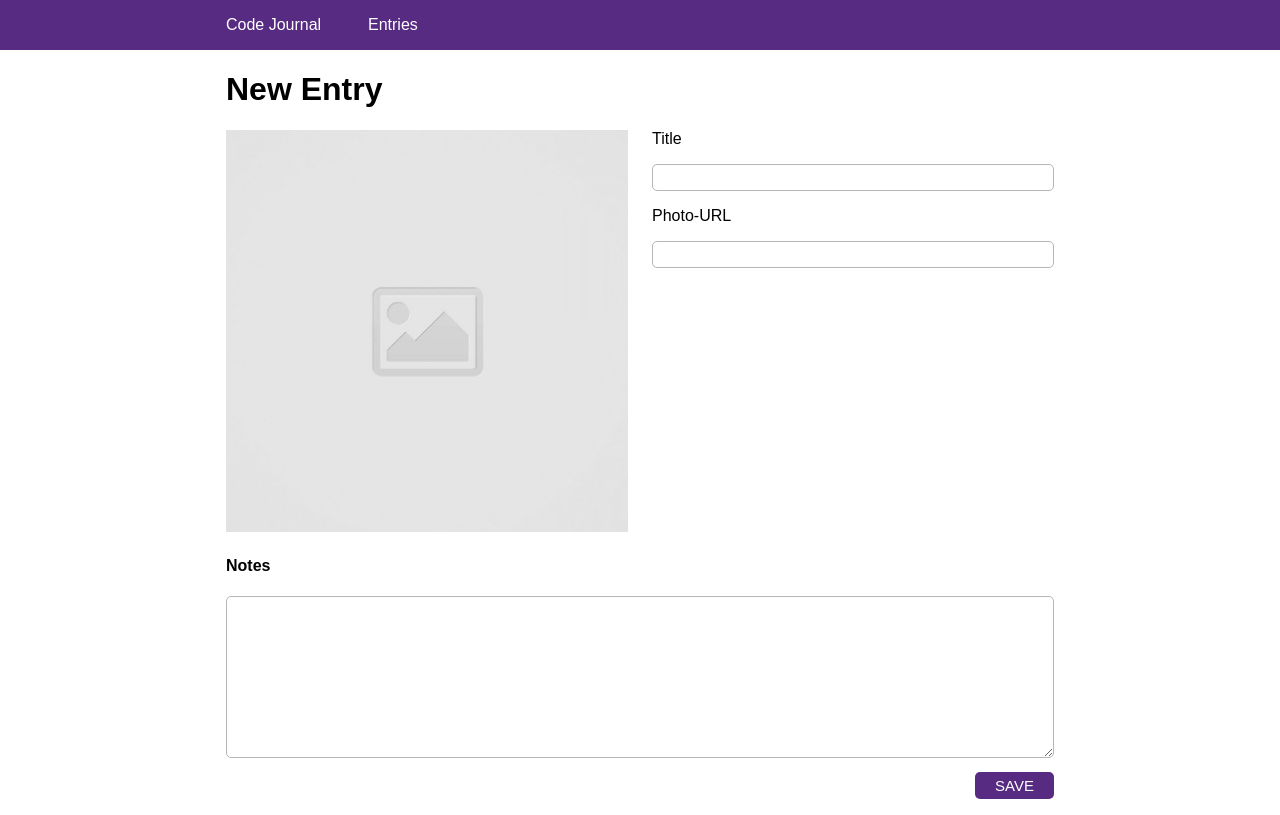
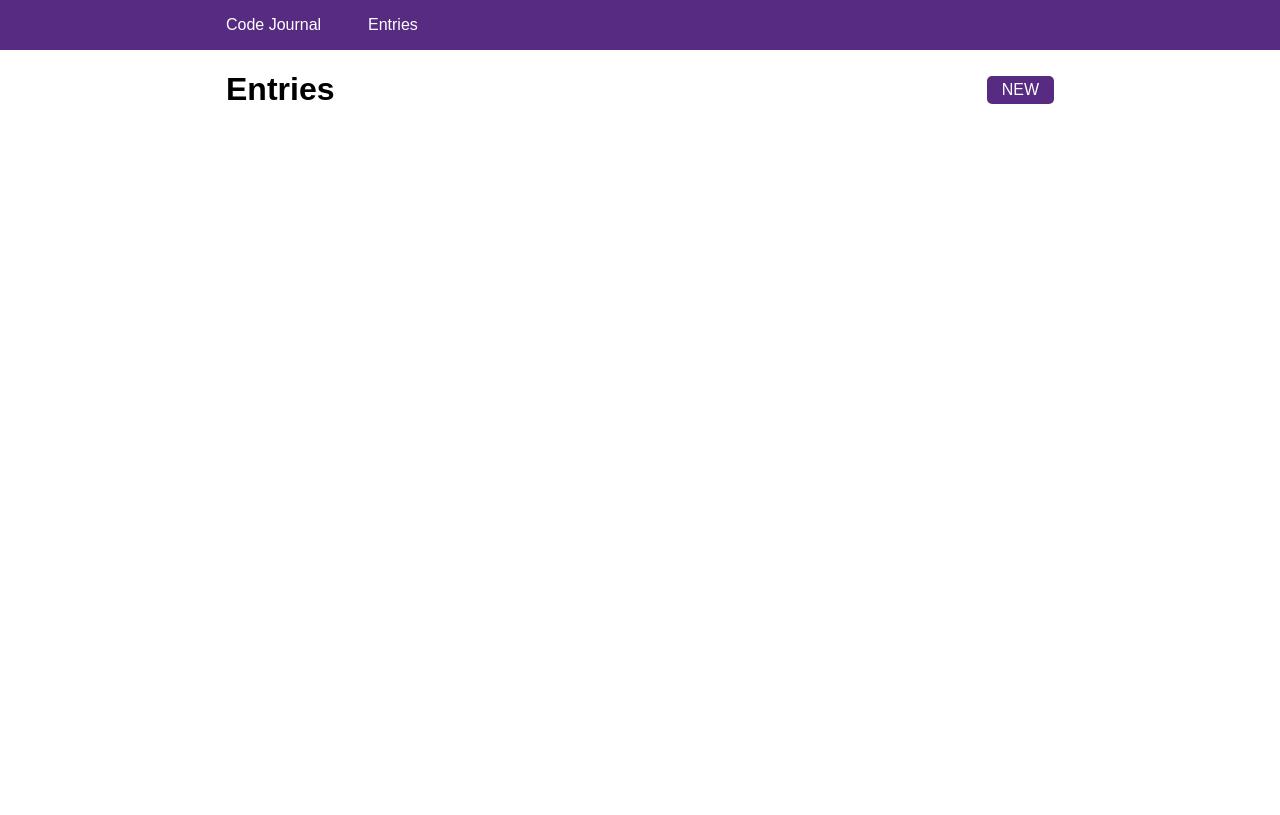
Before and after one commit to daniel-sj-hong/code-journal, a website: page index.html in a window 1280 px wide. Both pictures are taken after a click on the link "Entries". Drawn offline with Linux system fonts and the light colour scheme; a web font is replaced by a local one.

Commit message:
clicking on the entries link in the header will take you to the entries

```diff
--- a/css/styles.css
+++ b/css/styles.css
@@ -65,3 +65,12 @@ ul {
 a {
   text-decoration: none;
 }
+
+.new-button {
+  border: none;
+  background-color: #562b81;
+  padding: 5px 15px;
+  color: white;
+  border-radius: 5px;
+  font-size: 16px;
+}
--- a/index.html
+++ b/index.html
@@ -28,7 +28,7 @@
           </div>
           <div class="column-one-sixth align-center">
             <nav>
-              <a href="#" class="font-white">Entries</a>
+              <a href="#" class="font-white entries">Entries</a>
             </nav>
           </div>
         </div>
@@ -37,7 +37,7 @@
 
     <main>
       <div class="container">
-        <div data-view="entry-form">
+        <div data-view="entry-form" class="input">
           <form>
             <div class="row">
               <div class="column-full">
@@ -69,7 +69,15 @@
           </form>
         </div>
 
-        <div data-view="entries" class="entries">
+        <div data-view="entries" class="input hidden">
+          <div class="row">
+            <div class="column-half">
+              <h1>Entries</h1>
+            </div>
+            <div class="column-half align-center justify-end">
+              <a href="#" class="new-button">NEW</a>
+            </div>
+          </div>
           <ul>
             <li>
             </li>
--- a/js/main.js
+++ b/js/main.js
@@ -4,10 +4,13 @@ var $photo = document.querySelector('#photo');
 var $img = document.querySelector('img');
 var $form = document.querySelector('form');
 var $li = document.querySelector('li');
+var $entries = document.querySelector('.entries');
+var $input = document.querySelectorAll('.input');
 
 $photo.addEventListener('input', handleInput);
 $form.addEventListener('submit', handleSubmit);
 window.addEventListener('DOMContentLoaded', handleLoad);
+$entries.addEventListener('click', handleClick);
 
 function handleInput(event) {
   $img.setAttribute('src', event.target.value);
@@ -71,3 +74,15 @@ function handleLoad(event) {
     $li.appendChild(value);
   }
 }
+
+function handleClick(event) {
+  data.view = 'entries';
+  for (var i = 0; i < $input.length; i++) {
+    var test = $input[i].getAttribute('data-view');
+    if (data.view === test) {
+      $input[i].className = 'input';
+    } else {
+      $input[i].className = 'input hidden';
+    }
+  }
+}
```
